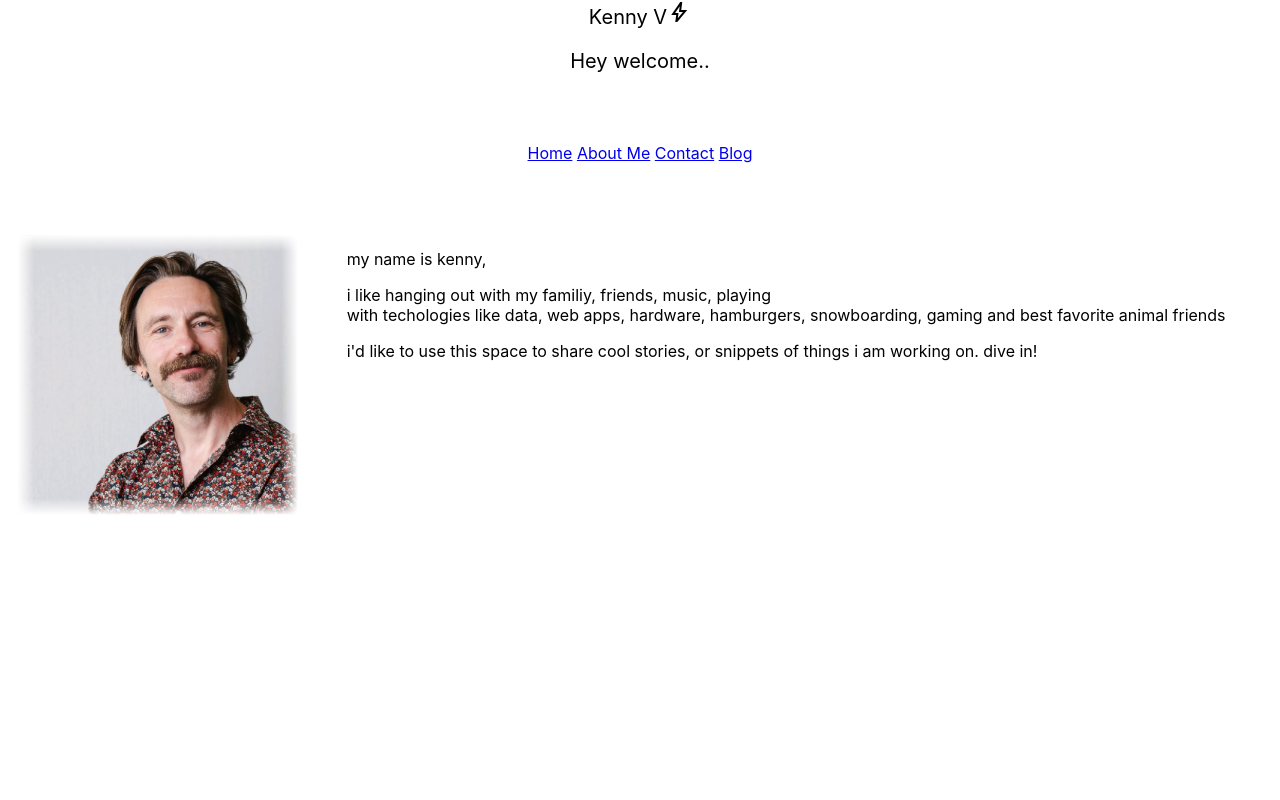
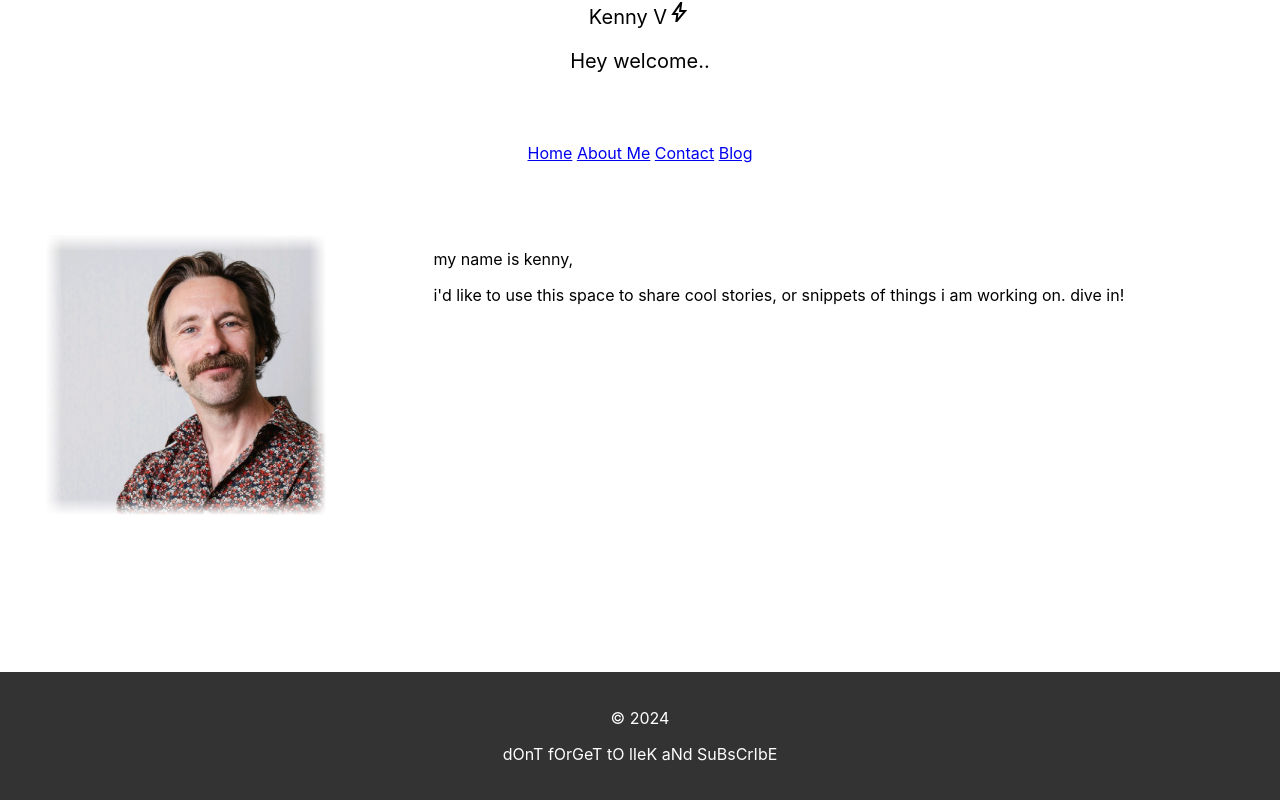
Before and after one commit to kennyvigar/kennystechblog, a React (Create React App) app: page / in a window 1280 px wide. Built offline with nearby package versions, Linux system fonts and the light colour scheme.

Commit message:
feat(footer):add a sick footer cause who needs to sleep?

```diff
--- a/src/App.css
+++ b/src/App.css
@@ -87,6 +87,22 @@ li {
   box-shadow: 0 2px 5px rgba(0, 0, 0, 0.4);
 }
 
+.footer {
+  position: absolute;
+  left: 0;
+  right: 0;
+  bottom: 0;
+  background-color: #333;
+  color: #fff;
+  text-align: center;
+  padding: 20px;
+}
+
+.footer-content {
+  max-width: 1200px;
+  margin: 0 auto;
+}
+
 @media (max-width: 360px) {
   /* .Pic {
     grid-column-start: 2;
--- a/src/App.js
+++ b/src/App.js
@@ -3,6 +3,7 @@ import Home from './Home';
 import About from './About'
 import Contact from './Contact'
 import Blog from './Blog'
+import Footer from './Footer';
 
 import {
   BrowserRouter as Router,
@@ -40,7 +41,7 @@ function App() {
         </Router>
 
 
-
+      <Footer / >
     </div>
   );
 }
--- /dev/null
+++ b/src/Footer.js
@@ -0,0 +1,18 @@
+import React from 'react';
+import './App.css';
+
+function Footer() {
+const currentYear = new Date().getFullYear();
+
+
+  return (
+    <footer className='footer'>
+      <div className='footer-content'>
+        <p>&copy; {currentYear}</p>
+        <p>dOnT fOrGeT tO lIeK aNd SuBsCrIbE</p>
+      </div>
+    </footer>
+  );
+}
+
+export default Footer;
--- a/src/Home.js
+++ b/src/Home.js
@@ -9,9 +9,7 @@ function About() {
 
         <div className="Blurb">
         <p>my name is kenny,</p>
-        <p> i like hanging out with my familiy, friends, music, playing <br></br>with techologies like data, web apps, hardware, hamburgers, snowboarding, gaming and best favorite animal friends</p>
         <p>i'd like to use this space to share cool stories, or snippets of things i am working on.  dive in!</p>
-
         </div>
       </div>
     </>
```
